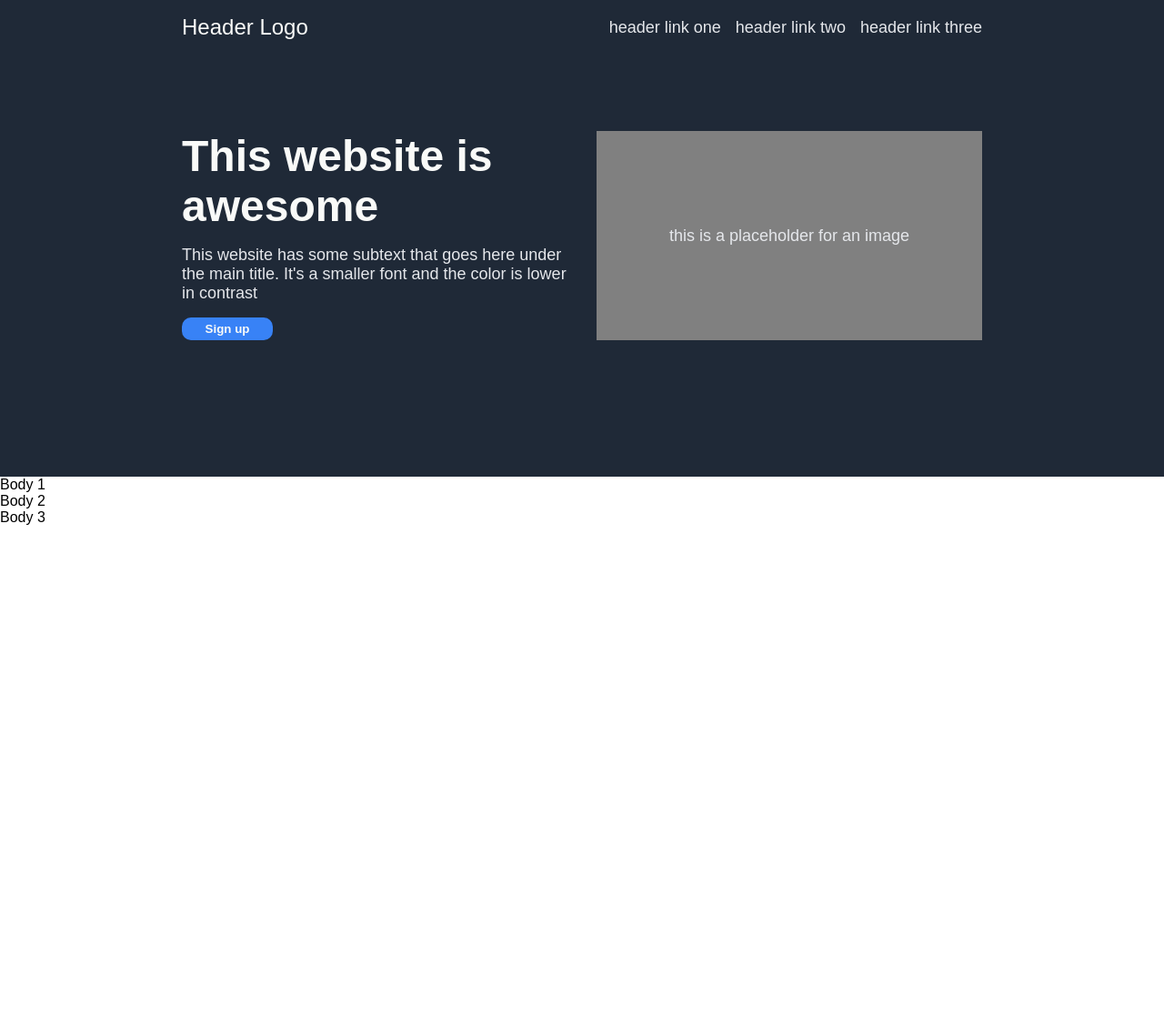
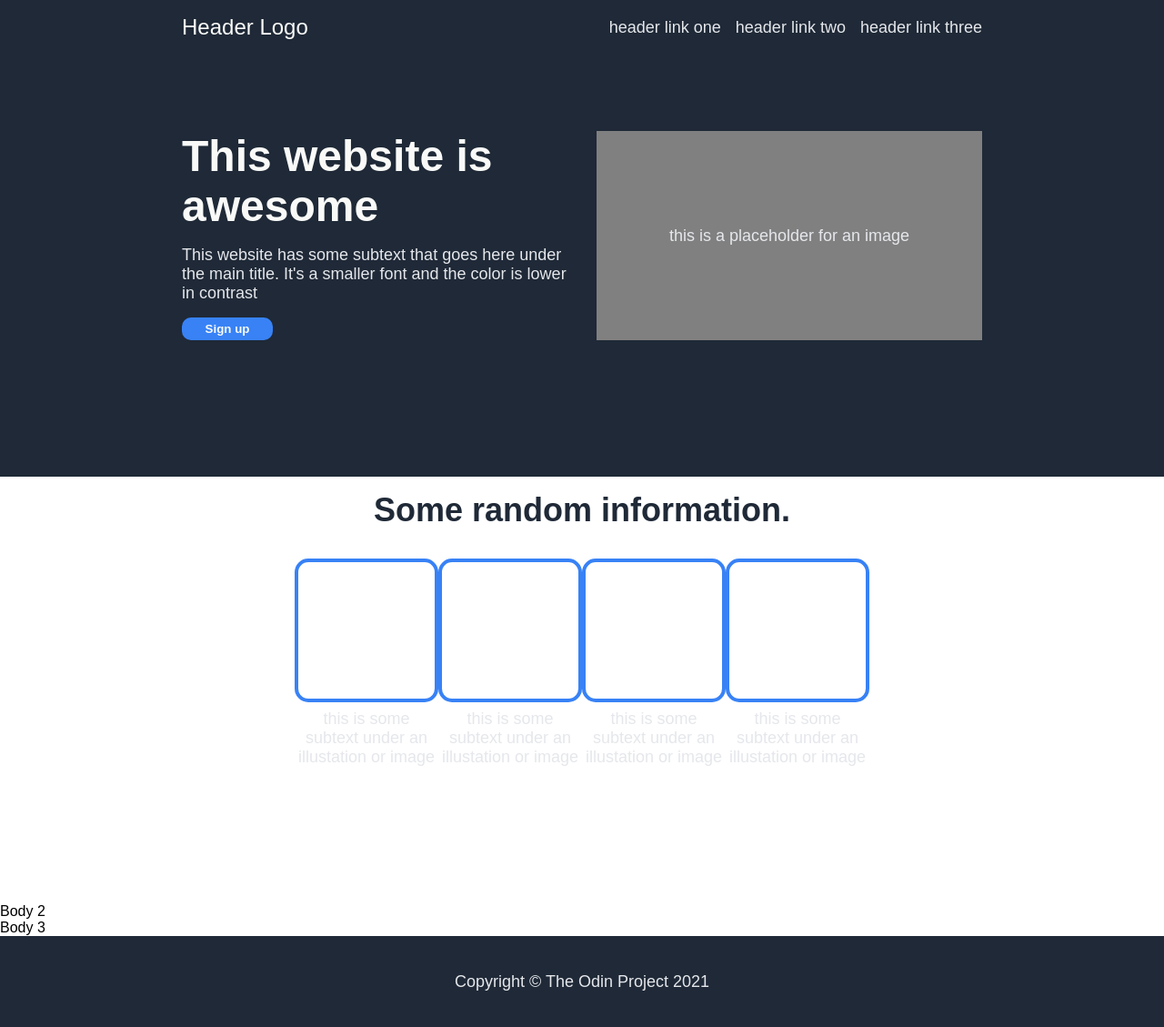
Before and after one commit to StephenSmithy/TOP-Landing-Page, a plain HTML site: page index.html in a window 1280 px wide. Shown: the whole page at 91% size. Before the commit the page ends 800 px from the top, so only its background shows below. Drawn offline with Linux system fonts and the light colour scheme.

Commit message:
Add body1 content and styling
- Add content for body1 to index.html
- Add all styling to style.css for body1.

```diff
--- a/index.html
+++ b/index.html
@@ -29,9 +29,37 @@
         <div class="hero-img secondary">this is a placeholder for an image</div>
       </div>
     </div>
-    <div class="body1">Body 1</div>
+    <div class="body1">
+      <div class="body1header">Some random information.</div>
+      <div class="body1images">
+        <div class="image">
+          <div class="body1-img"></div>
+          <div class="secondary center">
+            this is some subtext under an illustation or image
+          </div>
+        </div>
+        <div class="image">
+          <div class="body1-img"></div>
+          <div class="secondary center">
+            this is some subtext under an illustation or image
+          </div>
+        </div>
+        <div class="image">
+          <div class="body1-img"></div>
+          <div class="secondary center">
+            this is some subtext under an illustation or image
+          </div>
+        </div>
+        <div class="image">
+          <div class="body1-img"></div>
+          <div class="secondary center">
+            this is some subtext under an illustation or image
+          </div>
+        </div>
+      </div>
+    </div>
     <div class="body2">Body 2</div>
     <div class="body3">Body 3</div>
-    <div class="footer"></div>
+    <div class="footer secondary">Copyright © The Odin Project 2021</div>
   </body>
 </html>
--- a/style.css
+++ b/style.css
@@ -1,9 +1,11 @@
+
 
 body {
     display:flex;
     flex-direction: column;
     font-family: Arial, Helvetica, sans-serif;
     margin: 0;
+    min-height: 100vh;
 }
 
 /* hero and footer shared definitions */
@@ -79,6 +81,10 @@ body {
     flex-direction: column;
 }
 
+.center {
+    text-align: center;
+}
+
 button {
     max-width: 100px;
     height: 25px;
@@ -88,3 +94,49 @@ button {
     font-weight:bolder;
     color: #F9FAF8;
 }
+
+.body1 {
+    flex: 1;
+    display: flex;
+    flex-direction: column;
+    padding: 16px 350px 150px 350px;
+    gap: 32px;
+    align-items:center;
+
+}
+
+.body1header {
+    font-size: 36px;
+    font-weight: bolder;
+    color: #1F2937;
+}
+
+.body1images {
+    display: flex;
+    justify-content: space-between;
+}
+
+.image {
+    display:flex;
+    flex-direction: column;
+    gap:8px;
+    align-items: center;
+}
+
+.body1-img {
+    border:4px solid #3882f6;
+    height: 150px;
+    width: 150px;
+    border-radius: 15px;
+}
+
+.body2, .body3 {
+    flex: 1;
+}
+
+.footer {
+    flex:1;
+    min-height: 100px;
+    justify-content: center;
+    align-items: center;
+}
```
